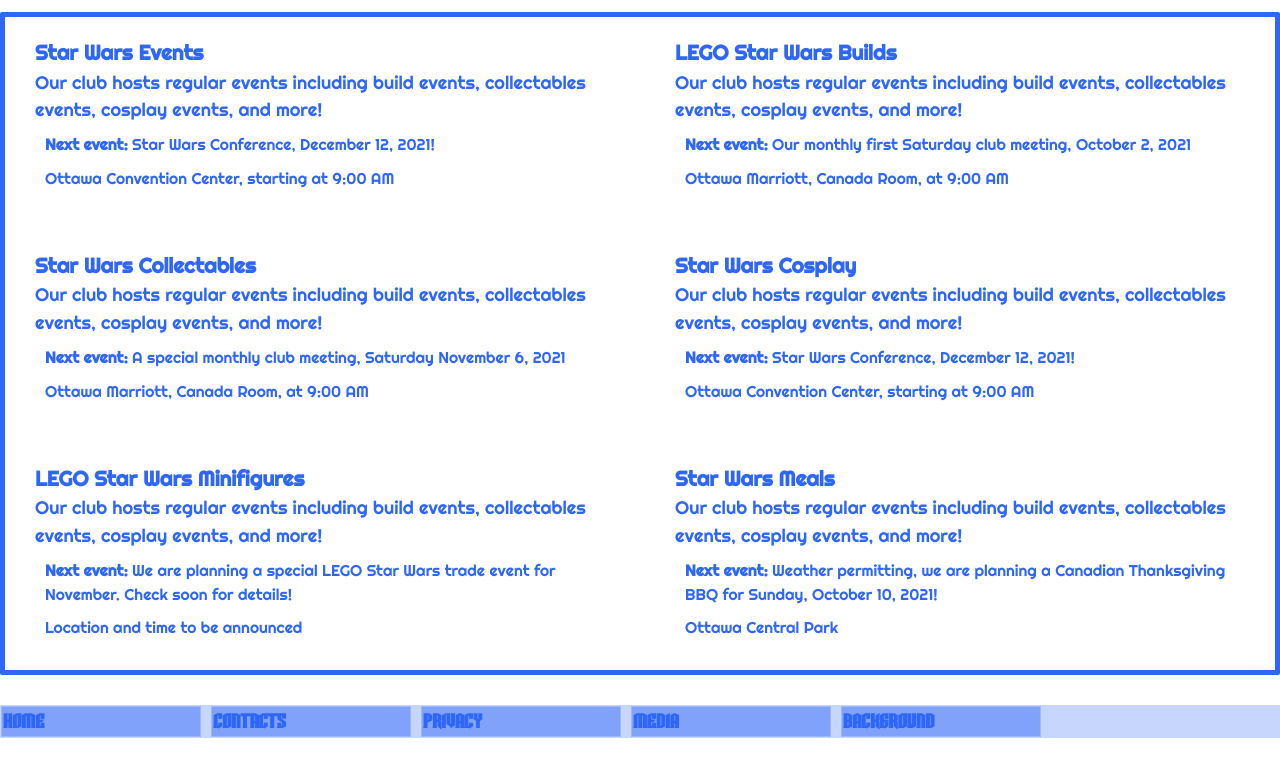
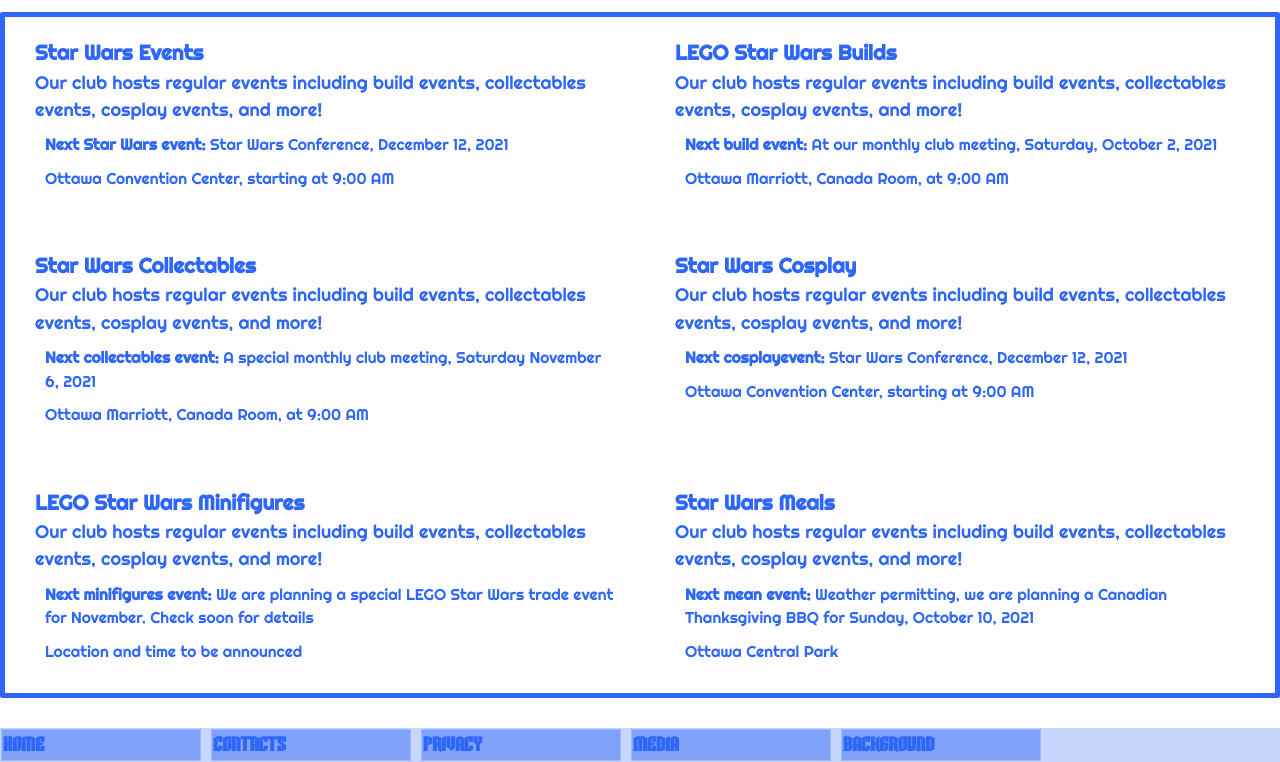
Before and after one commit to brianvansteen/final.github.io, a plain HTML site: page events.html in a window 1280 px wide. Shown: the part 1473-2235 px from the top of the page. Before the commit the page ends 2211 px from the top, so only its background shows below. Drawn offline with nearby package versions, Linux system fonts and the light colour scheme.

Commit message:
Add files via upload

```diff
--- a/events.html
+++ b/events.html
@@ -77,7 +77,6 @@
                 <a class="eventsLink" href="events.html#StarWarsEvents">
                     <p class="eventsImageTitle">Star Wars events</p>
                 </a>
-
                 <img id="image1" class="thumbnail" src="img/events/lineup.jpg" alt="Attend Star Wars events" />
             </div>
             <div class="col-md-2">
@@ -112,7 +111,7 @@
             </div>
         </div>
         <div class="row">
-            <!-- second row for single large image -->
+            <!-- second row for single large image as well as the left and right rotate buttons -->
             <div class="col-md-1">
                 <button id="backward">&lt;</button>
             </div>
@@ -171,41 +170,43 @@
 
     <br>
 
+    <!-- Description of each of the six type of clud events -->
+
     <div class="eventsPageGrid">
         <ul class="eventsPageGridItem">
             <li class="eventsTitle" id="StarWarsEvents"><b>Star Wars Events</b></li>
             <li class="eventsText">Our club hosts regular events including build events, collectables events, cosplay events, and more!</li>
-            <li class="eventsTextSecondary"><b>Next event:</b> Star Wars Conference, December 12, 2021!</li>
+            <li class="eventsTextSecondary"><b>Next Star Wars event:</b> Star Wars Conference, December 12, 2021</li>
             <li class="eventsTextSecondary">Ottawa Convention Center, starting at 9:00 AM</li>
         </ul>
         <ul class="eventsPageGridItem">
             <li class="eventsTitle" id="StarWarsBuilds"><b>LEGO Star Wars Builds</b></li>
             <li class="eventsText">Our club hosts regular events including build events, collectables events, cosplay events, and more!</li>
-            <li class="eventsTextSecondary"><b>Next event:</b> Our monthly first Saturday club meeting, October 2, 2021</li>
+            <li class="eventsTextSecondary"><b>Next build event:</b> At our monthly club meeting, Saturday, October 2, 2021</li>
             <li class="eventsTextSecondary">Ottawa Marriott, Canada Room, at 9:00 AM</li>
         </ul>
         <ul class="eventsPageGridItem">
             <li class="eventsTitle" id="StarWarsCollectables"><b>Star Wars Collectables</b></li>
             <li class="eventsText">Our club hosts regular events including build events, collectables events, cosplay events, and more!</li>
-            <li class="eventsTextSecondary"><b>Next event:</b> A special monthly club meeting, Saturday November 6, 2021</li>
+            <li class="eventsTextSecondary"><b>Next collectables event:</b> A special monthly club meeting, Saturday November 6, 2021</li>
             <li class="eventsTextSecondary">Ottawa Marriott, Canada Room, at 9:00 AM</li>
         </ul>
         <ul class="eventsPageGridItem">
             <li class="eventsTitle" id="StarWarsCosplay"><b>Star Wars Cosplay</b></li>
             <li class="eventsText">Our club hosts regular events including build events, collectables events, cosplay events, and more!</li>
-            <li class="eventsTextSecondary"><b>Next event:</b> Star Wars Conference, December 12, 2021!</li>
+            <li class="eventsTextSecondary"><b>Next cosplayevent:</b> Star Wars Conference, December 12, 2021</li>
             <li class="eventsTextSecondary">Ottawa Convention Center, starting at 9:00 AM</li>
         </ul>
         <ul class="eventsPageGridItem">
             <li class="eventsTitle" id="StarWarsMinifigures"><b>LEGO Star Wars Minifigures</b></li>
             <li class="eventsText">Our club hosts regular events including build events, collectables events, cosplay events, and more!</li>
-            <li class="eventsTextSecondary"><b>Next event:</b> We are planning a special LEGO Star Wars trade event for November. Check soon for details!</li>
+            <li class="eventsTextSecondary"><b>Next minifigures event:</b> We are planning a special LEGO Star Wars trade event for November. Check soon for details</li>
             <li class="eventsTextSecondary">Location and time to be announced</li>
         </ul>
         <ul class="eventsPageGridItem">
             <li class="eventsTitle" id="StarWarsMeals"><b>Star Wars Meals</b></li>
             <li class="eventsText">Our club hosts regular events including build events, collectables events, cosplay events, and more!</li>
-            <li class="eventsTextSecondary"><b>Next event:</b> Weather permitting, we are planning a Canadian Thanksgiving BBQ for Sunday, October 10, 2021!</li>
+            <li class="eventsTextSecondary"><b>Next mean event:</b> Weather permitting, we are planning a Canadian Thanksgiving BBQ for Sunday, October 10, 2021</li>
             <li class="eventsTextSecondary">Ottawa Central Park</li>
         </ul>
     </div>
```
Also changed, not shown: index.html (+2 -2 lines), reviews.html (+8 -1 lines), services.html (+3 -5 lines).
